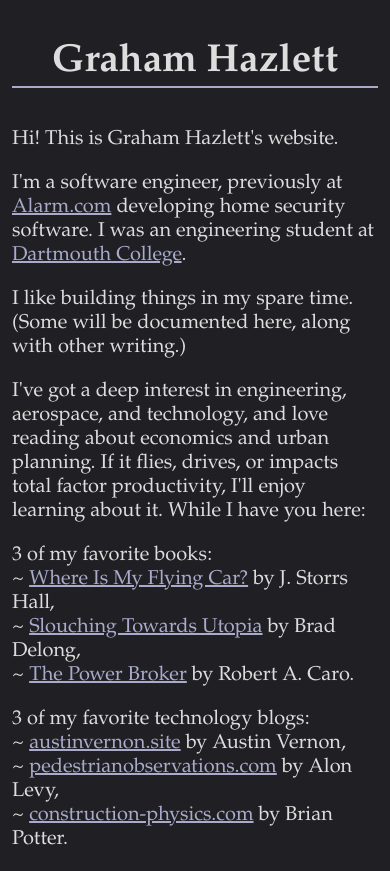
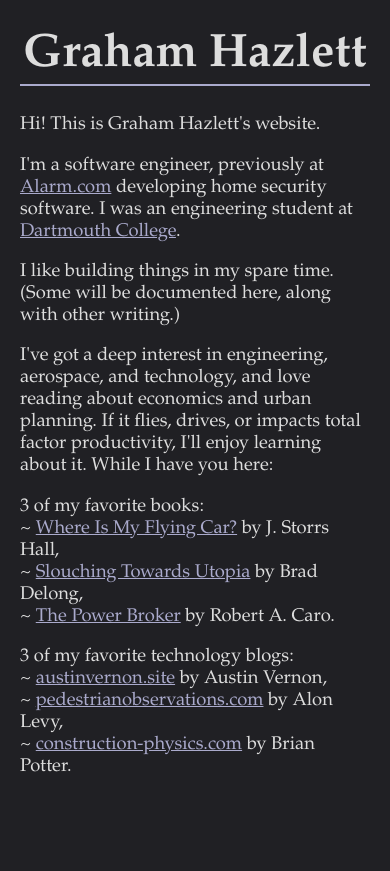
Before and after one commit to grahamhazlett/grahamhazlett.github.io, a plain HTML site: page index.html in a window 390 px wide. After the commit the page ends 844 px from the top, so only its background shows below. Drawn offline with Linux system fonts and the light colour scheme.

Commit message:
style changes

```diff
--- a/index.html
+++ b/index.html
@@ -2,6 +2,8 @@
 <html>
 
 <head>
+    <meta name="viewport" content="width=device-width, initial-scale=1, shrink-to-fit=no">
+
     <link rel="stylesheet" href="main.css">
     <title>Graham Hazlett</title>
 </head>
--- a/main.css
+++ b/main.css
@@ -6,9 +6,9 @@
   color: #DDDDDD;
 }
 
-h1 { font-size: 4em }
+h1 { font-size: 5em }
 
-p { font-size: 1.5em }
+p { font-size: 1.4em }
 
 a { color: #AAAACC }
 
@@ -24,8 +24,8 @@
 .title {
     margin-left: auto;
     margin-right: auto;
-    margin-top: 1em;
-    margin-bottom: 1em;
+    margin-top: .6em;
+    margin-bottom: .6em;
     border-bottom: solid;
     border-color: #AAAACC;
     border-width: 2px
@@ -33,8 +33,8 @@
 
 @media only screen and (max-width: 1000px) {
   .main-container {
-      margin-left: 2.5%;
-      margin-right: 2.5%;
+      margin-left: 20px;
+      margin-right: 20px;
       width: auto;
   }
 
@@ -43,18 +43,12 @@
   }
 }
 
-@media only screen and (max-width: 500px) {
-  .main-container {
-      margin-left: 12px;
-      margin-right: 12px;
-      width: auto;
-  }
-
+@media only screen and (max-width: 767px) {
   .title {
-    font-size: 10vw;
+    font-size: 12vw;
   }
 
   p {
-    font-size: 1.25em;
+    font-size: 1.15em;
   }
 }
```
